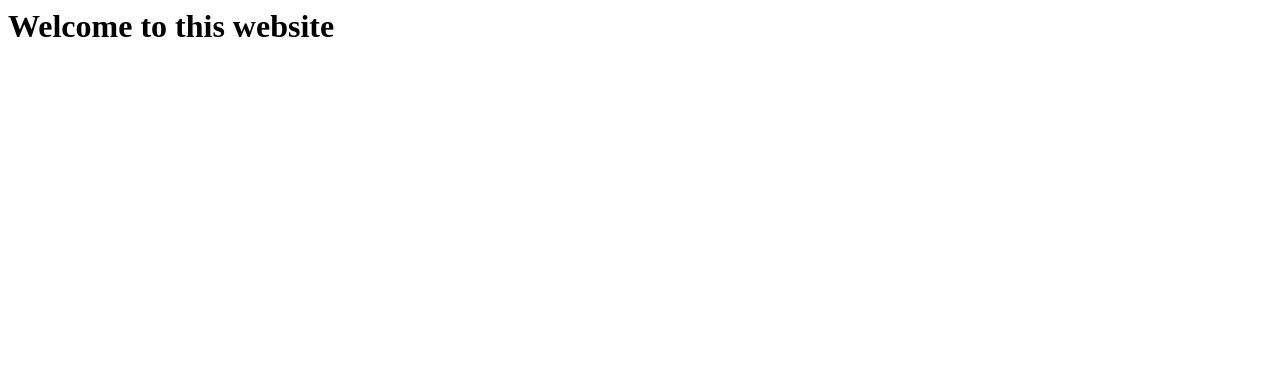
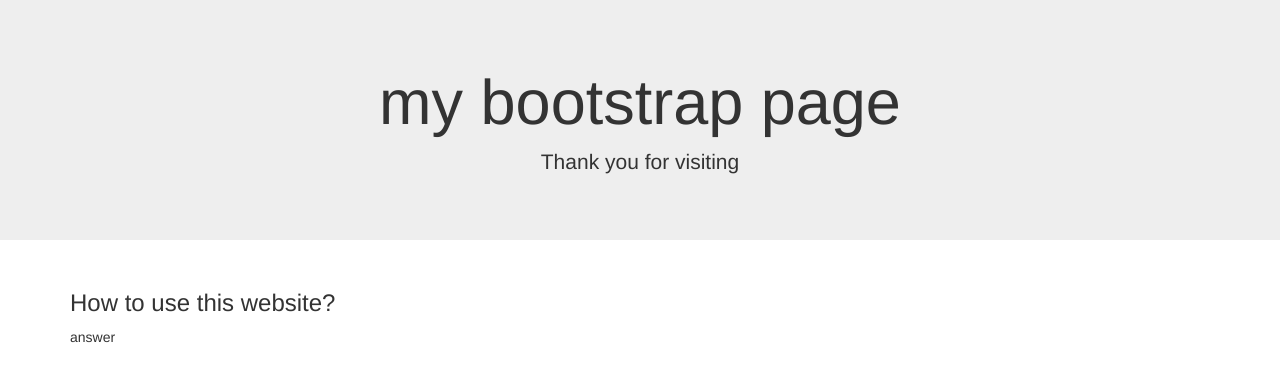
Before and after one commit to codingtutorials23/saturnlang.github.io, a plain HTML site: page index.html in a window 1280 px wide. Drawn offline with nearby package versions, Linux system fonts and the light colour scheme.

Commit message:
Update index.html

```diff
--- a/index.html
+++ b/index.html
@@ -1,2 +1,20 @@
-<head><link rel="stylesheet" href="css/home.css"/></head>
-<div class="top"><h1>Welcome to this website</h1></div>
+<html lang="en">
+<head>
+  <title>Bootstrap Example</title>
+  <meta charset="utf-8">
+  <meta name="viewport" content="width=device-width, initial-scale=1">
+  <link rel="stylesheet" href="https://maxcdn.bootstrapcdn.com/bootstrap/3.4.1/css/bootstrap.min.css">
+  <script src="https://ajax.googleapis.com/ajax/libs/jquery/3.5.1/jquery.min.js"></script>
+  <script src="https://maxcdn.bootstrapcdn.com/bootstrap/3.4.1/js/bootstrap.min.js"></script>
+</head>
+<body>
+  <div class="jumbotron text-center"><h1>my bootstrap page</h1>
+    <p>Thank you for visiting</p></div>
+  </div>
+  <div class="container">
+    <div class="row">
+      <div class="col-sm-4"><h3>How to use this website?</h3>
+        <p>answer</p>
+      </div>
+    </div>
+  </div>
```
